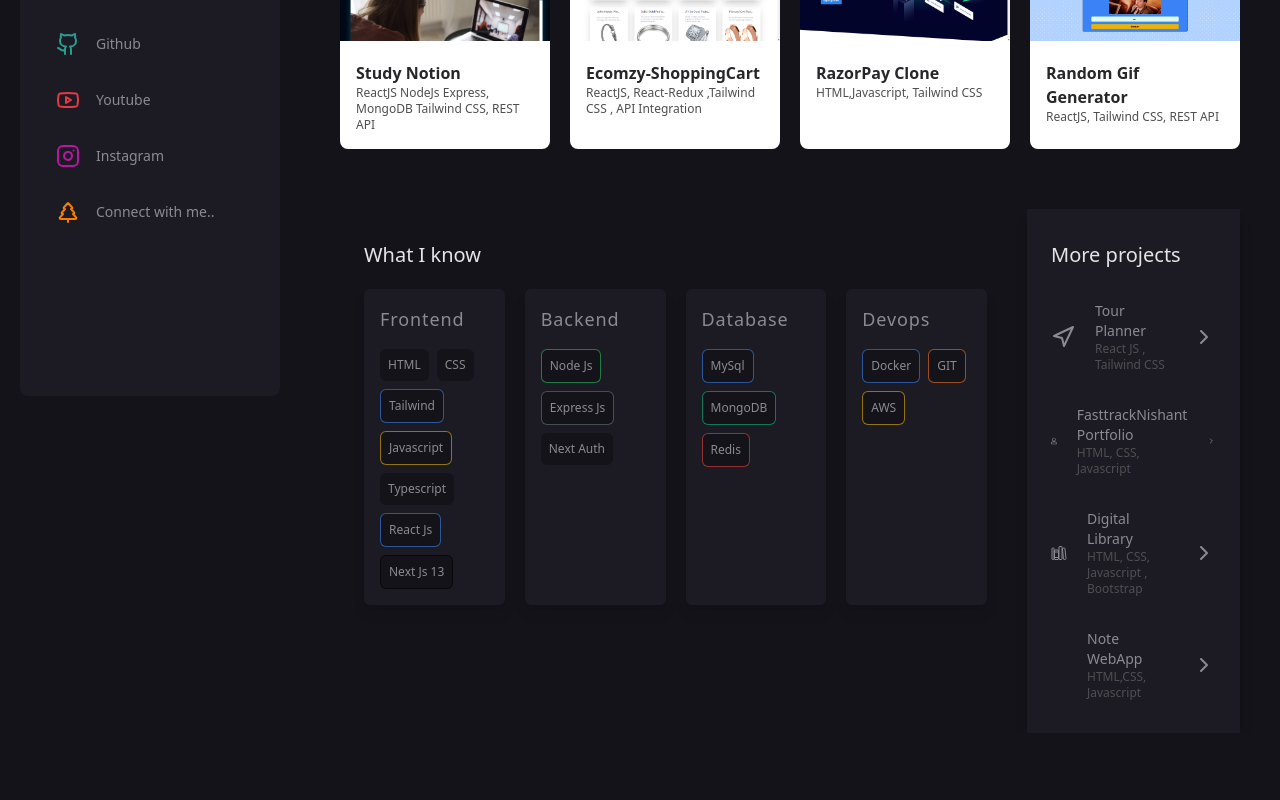
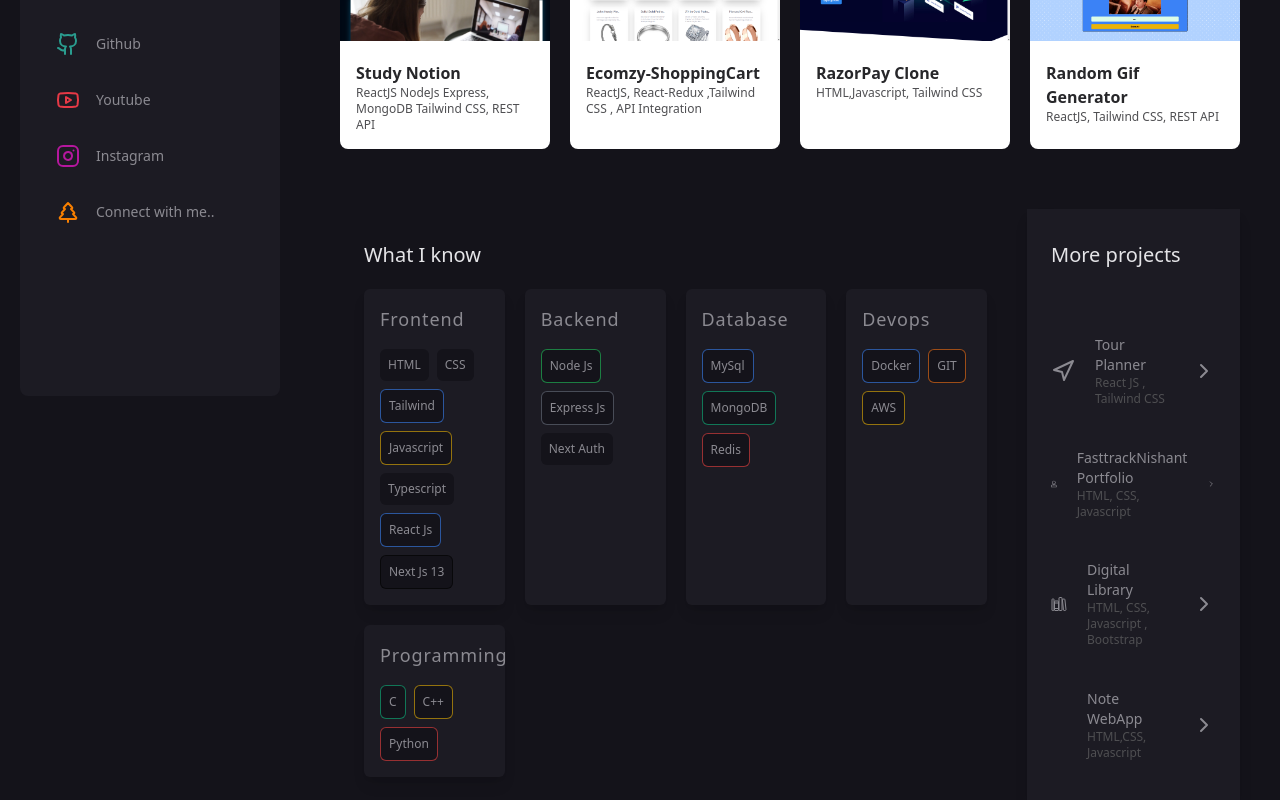
Before and after one commit to FasttrackNishant/Fasttrack-Nishant-Portfolio, a Next.js app: page / in a window 1280 px wide. Shown: the part 384-1184 px from the top of the page. Before the commit the page ends 1117 px from the top, so only its background shows below. Built offline with nearby package versions, Linux system fonts and the light colour scheme; some icons are missing.

Commit message:
Programming added

```diff
--- a/src/components/Card/TechCard.tsx
+++ b/src/components/Card/TechCard.tsx
@@ -22,23 +22,35 @@ const TechCard: FC<TechCardProps> = ({ title, classaName, tech }) => {
 						className={cn(
 							'rounded-md bg-body text-xs text-primary p-2',
 							item === 'Tailwind' && 'border border-blue-500/60',
-              item === 'Javascript' && 'border border-yellow-500/60',
+							item === 'Javascript' &&
+								'border border-yellow-500/60',
 							item === 'React Js' && 'border border-blue-500/60',
 							item === 'Next Js 13' && 'border border-black/60',
 							item === 'Node Js' && 'border border-green-500/60',
-              item === 'Express Js' && 'border border-gray-500/60',
+							item === 'Express Js' &&
+								'border border-gray-500/60',
 							item === 'MySql' && 'border border-blue-500/60',
-              item === 'MongoDB' && 'border border-emerald-500/60',
-              item === 'PostgreSQL' && 'border border-blue-500/60',
+							item === 'MongoDB' &&
+								'border border-emerald-500/60',
+							item === 'PostgreSQL' &&
+								'border border-blue-500/60',
 							item === 'Redis' && 'border border-red-500/60',
-              item === 'Elastic Search' && 'border border-yellow-500/60',
+							item === 'Elastic Search' &&
+								'border border-yellow-500/60',
 							item === 'Docker' && 'border border-blue-500/60',
-              item === 'Kubernetes' && 'border border-blue-500/60',
+							item === 'Kubernetes' &&
+								'border border-blue-500/60',
+
 							item === 'GIT' && 'border border-orange-500/60',
-              item === 'Terraform' && 'border border-purple-500/60',
-              item === 'AWS' && 'border border-yellow-500/60'
-            )}
-          >
+							item === 'Terraform' &&
+								'border border-purple-500/60',
+							item === 'AWS' && 'border border-yellow-500/60',
+							item === 'C' && 'border border-emerald-500/60',
+							item === 'C++' && 'border border-yellow-500/60',
+							item === 'Javascript' &&
+								'border border-yellow-500/60',
+							item === 'Python' && 'border border-red-500/60'
+						)}>
 						{item}
 					</div>
 				))}
--- a/src/components/TechStack.tsx
+++ b/src/components/TechStack.tsx
@@ -46,6 +46,19 @@ const TechStack: FC<TechStackProps> = ({}) => {
 						'AWS',
 					]}
 				/>
+				<TechCard
+					title="Programming"
+					classaName="bg-[#10c0a2]"
+					tech={[
+						'C',
+						// 'Kubernetes',
+						'C++',
+						// 'Jenkins',
+						// 'Ansible',
+						// 'Terraform',
+						'Python',
+					]}
+				/>
 			</div>
 		</div>
 	);
```
Lines whose indentation alone changed are shown as unchanged.
